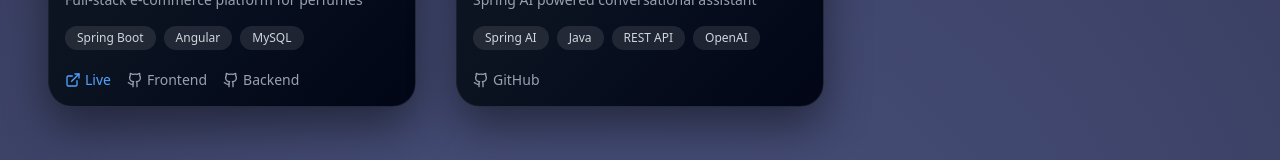
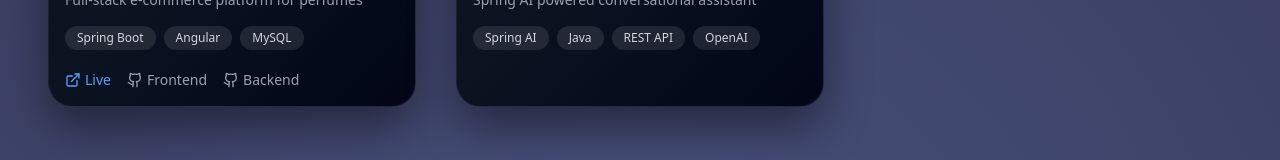
Before and after one commit to syedmohammedshadaab/portfolio, a React (Vite) app: page / in a window 1280 px wide. Shown: the part 2653-2813 px from the top of the page. Built offline with nearby package versions, Linux system fonts and the light colour scheme.

Commit message:
Removed the github link from project

```diff
--- a/src/pages/Projects.jsx
+++ b/src/pages/Projects.jsx
@@ -19,7 +19,7 @@ const projects = [
     description: "Spring AI powered conversational assistant",
     imageUrl: "",
     github: {
-      repo: "https://github.com/USERNAME/ai-chatbot",
+      repo: "",
     },
     tech: ["Spring AI", "Java", "REST API", "OpenAI"],
   },
```
